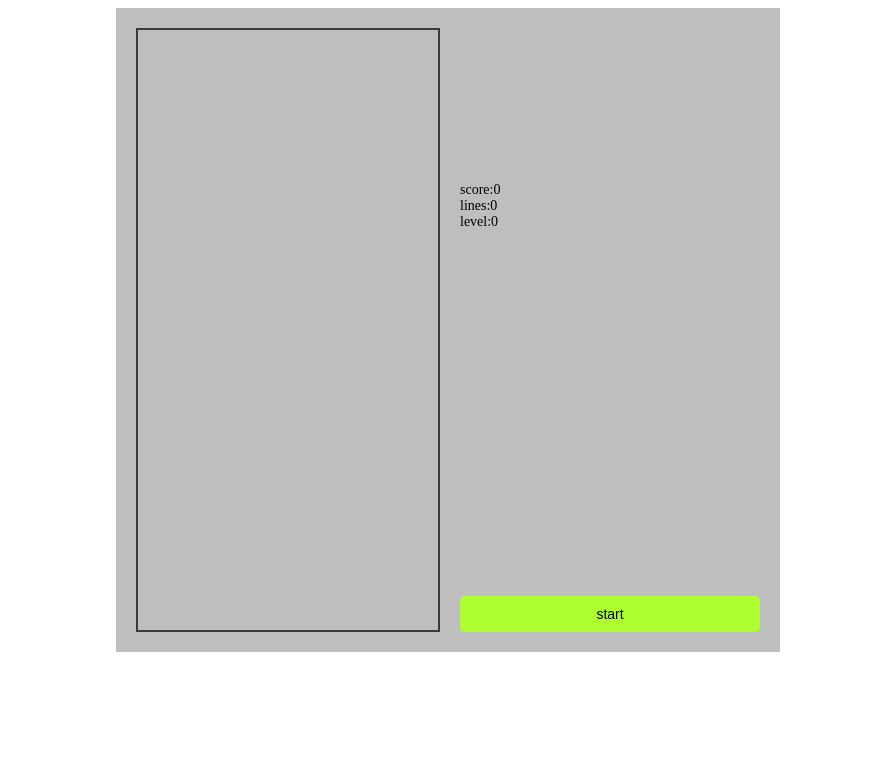
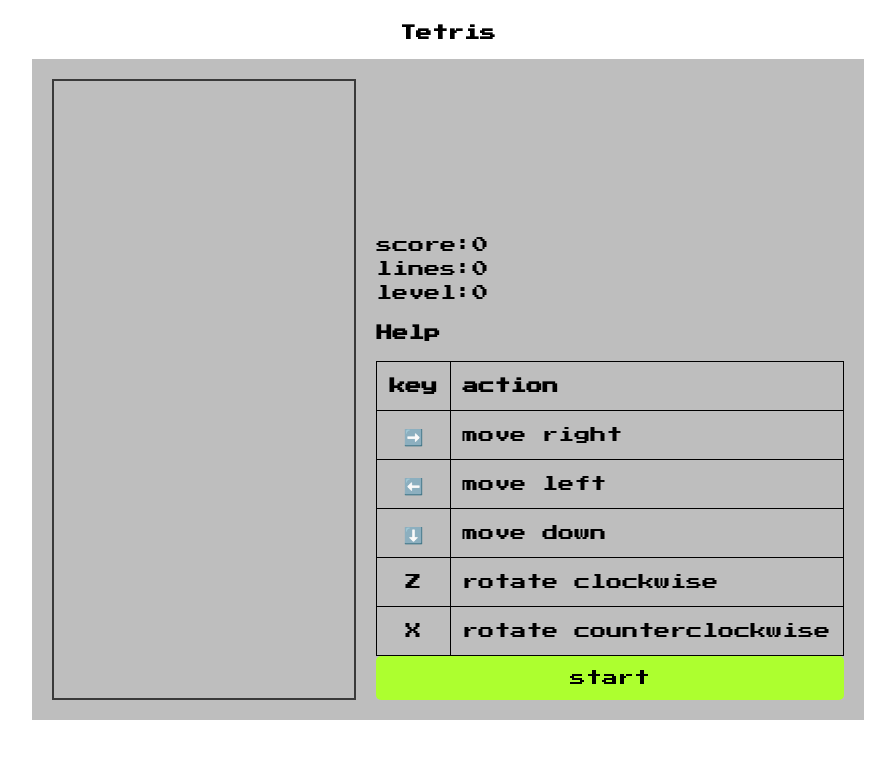
Before and after one commit to Nievl/tetris, a plain HTML site: page index.html in a window 1280 px wide. Shown: the whole page, without its empty margins (192-1087 px from the left). Drawn offline with Linux system fonts and the light colour scheme.

Commit message:
Add files via upload
add rotate figure

```diff
--- a/board.js
+++ b/board.js
@@ -14,4 +14,16 @@ class Board {
   };
   isInside = (x) => x >= 0 && x < COLS;
   isAbove = (y) => y < ROWS;
+  rotate = (oldFigure) => {
+    let p = JSON.parse(JSON.stringify(oldFigure));
+    p.shape = oldFigure.shape[0].map((x, i) => oldFigure.shape.map((x) => x[i]));
+    p.shape.forEach((row) => row.reverse());
+    return p;
+  };
+  counterRotate = (oldFigure) => {
+    let p = JSON.parse(JSON.stringify(oldFigure));
+    p.shape = oldFigure.shape[0].map((x, i) => oldFigure.shape.map((x) => x[i]));
+    p.shape.forEach((row) => row.reverse());
+    return p;
+  };
 }
--- a/constant.js
+++ b/constant.js
@@ -6,5 +6,7 @@ const KEY = {
   LEFT: 37,
   RIGHT: 39,
   DOWN: 40,
+  ROTATE: 90,
+  COUNTERROTATE: 88,
 };
 Object.freeze(KEY);
--- a/index.html
+++ b/index.html
@@ -5,9 +5,11 @@
     <meta name="viewport" content="width=device-width, initial-scale=1.0" />
     <title>Tetris</title>
     <link rel="stylesheet" href="./style.css" />
-    <link href="https://fonts.googleapis.com/css?family=Press+Start+2P" rel="stylesheet" />
+    <link rel="preconnect" href="https://fonts.gstatic.com" />
+    <link href="https://fonts.googleapis.com/css2?family=Press+Start+2P&display=swap" rel="stylesheet" />
   </head>
   <body>
+    <h2>Tetris</h2>
     <div class="main">
       <canvas id="board" class="board"></canvas>
       <div class="panel">
@@ -16,6 +18,37 @@
           <div>score:<span id="score">0</span></div>
           <div>lines:<span id="lines">0</span></div>
           <div>level:<span id="level">0</span></div>
+          <h3>Help</h3>
+          <table class="hotkey">
+            <thead>
+              <tr>
+                <th>key</th>
+                <th>action</th>
+              </tr>
+            </thead>
+            <tbody>
+              <tr>
+                <td>➡️</td>
+                <td>move right</td>
+              </tr>
+              <tr>
+                <td>⬅️</td>
+                <td>move left</td>
+              </tr>
+              <tr>
+                <td>⬇️</td>
+                <td>move down</td>
+              </tr>
+              <tr>
+                <td>Z</td>
+                <td>rotate clockwise</td>
+              </tr>
+              <tr>
+                <td>X</td>
+                <td>rotate counterclockwise</td>
+              </tr>
+            </tbody>
+          </table>
         </div>
         <button class="start-button" id="startGame">start</button>
       </div>
--- a/main.js
+++ b/main.js
@@ -7,7 +7,6 @@ ctx.canvas.width = COLS * BLOCK_SIZE;
 ctx.canvas.height = ROWS * BLOCK_SIZE;
 
 ctx.scale(BLOCK_SIZE, BLOCK_SIZE);
-console.log("ctx: ", ctx);
 
 // -----------------------------------
 let board = new Board();
@@ -26,6 +25,8 @@ const moves = {
   [KEY.LEFT]: (p) => ({ ...p, x: p.x - 1 }),
   [KEY.RIGHT]: (p) => ({ ...p, x: p.x + 1 }),
   [KEY.DOWN]: (p) => ({ ...p, y: p.y + 1 }),
+  [KEY.ROTATE]: (p) => board.rotate(p),
+  [KEY.COUNTERROTATE]: (p) => board.counterRotate(p),
 };
 // -----------------------------------
 document.addEventListener("keydown", (e) => {
--- a/piece.js
+++ b/piece.js
@@ -3,8 +3,8 @@ class Piece {
     this.ctx = ctx;
     this.color = "blue";
     this.shape = [
-      [2, 2, 0],
-      [2, 2, 0],
+      [0, 2, 0],
+      [2, 2, 2],
       [0, 0, 0],
     ];
 
@@ -23,5 +23,6 @@ class Piece {
   move = (p) => {
     this.x = p.x;
     this.y = p.y;
+    this.shape = p.shape;
   };
 }
--- a/style.css
+++ b/style.css
@@ -1,10 +1,13 @@
 * {
-  font-size: 14px;
+  font-size: 16px;
+  line-height: 24px;
+  font-family: "Press Start 2P", cursive;
 }
 body {
   display: flex;
   justify-content: center;
   align-items: center;
+  flex-direction: column;
 }
 .main {
   display: flex;
@@ -29,3 +32,17 @@ button.start-button {
   border-radius: 5px;
   border: unset;
 }
+
+.hotkey {
+  text-align: left;
+  border-collapse: collapse;
+}
+.hotkey td,
+.hotkey th {
+  border: 1px solid #000000;
+  padding: .75rem;
+}
+
+.hotkey td:first-child {
+  text-align: center;
+}
```
